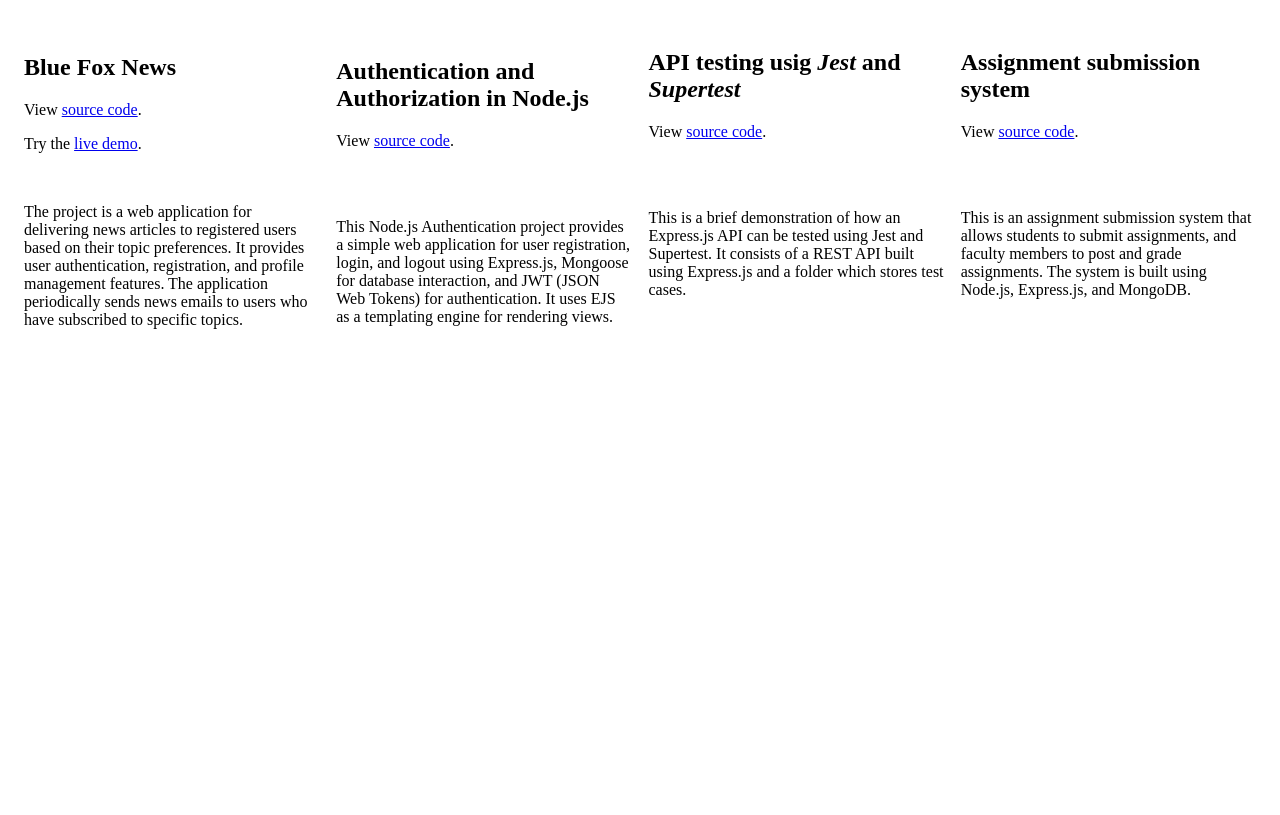
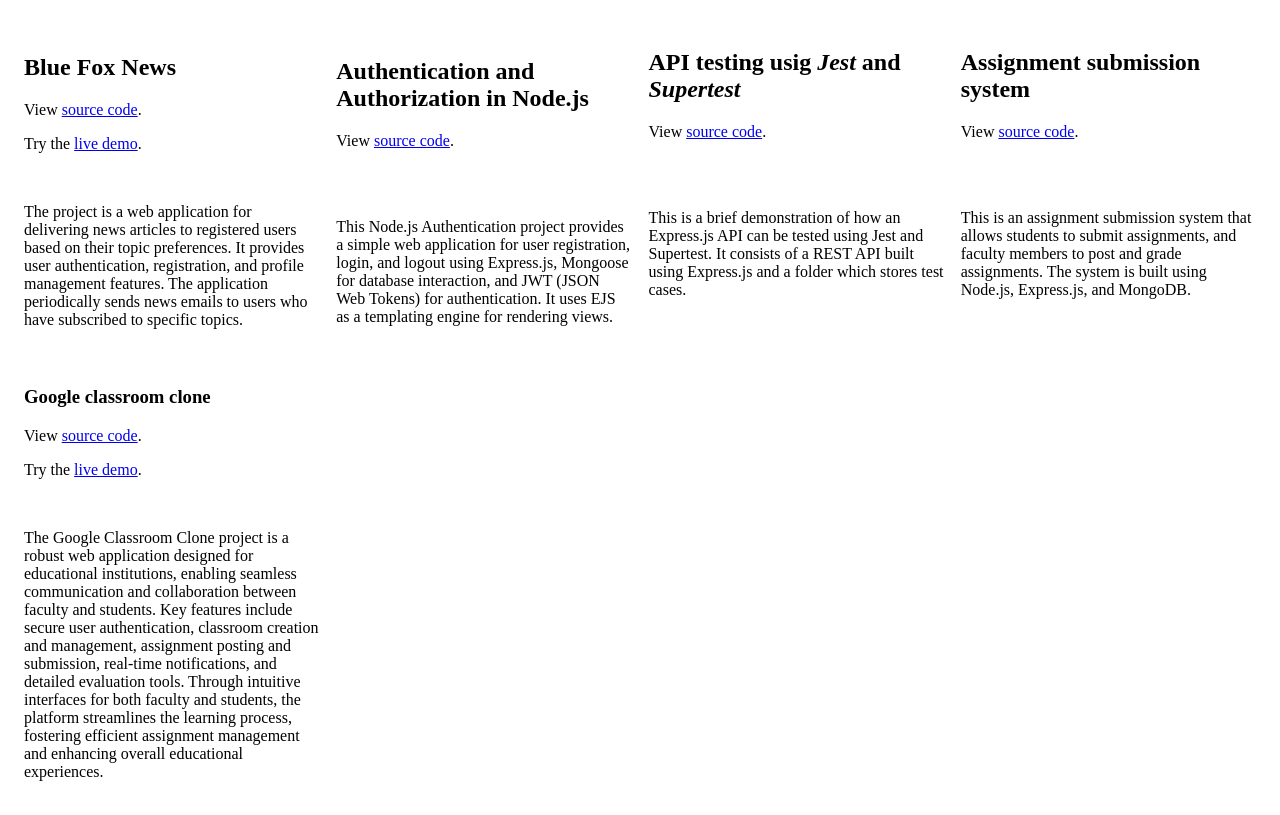
Before and after one commit to adeebjamal/Portfolio, a plain HTML site: page projects.html in a window 1280 px wide. Shown: the part 101-916 px from the top of the page. Before the commit the page ends 800 px from the top, so only its background shows below. Drawn offline with Linux system fonts and the light colour scheme.

Commit message:
added new project to projects.html

```diff
--- a/projects.html
+++ b/projects.html
@@ -44,6 +44,16 @@
                     <br><br>
                 </td>
             </tr>
+            <tr>
+                <td id="project5" class="project">
+                    <h3>Google classroom clone</h3>
+                    <p>View <a href="https://github.com/adeebjamal/Google-Classroom">source code</a>.</p>
+                    <p>Try the <a href="https://google-classroom-clone.onrender.com/">live demo</a>.</p>
+                    <br>
+                    <p>The Google Classroom Clone project is a robust web application designed for educational institutions, enabling seamless communication and collaboration between faculty and students. Key features include secure user authentication, classroom creation and management, assignment posting and submission, real-time notifications, and detailed evaluation tools. Through intuitive interfaces for both faculty and students, the platform streamlines the learning process, fostering efficient assignment management and enhancing overall educational experiences.</p>
+                    <br><br>
+                </td>
+            </tr>
         </table>
     </body>
 </html>
```
